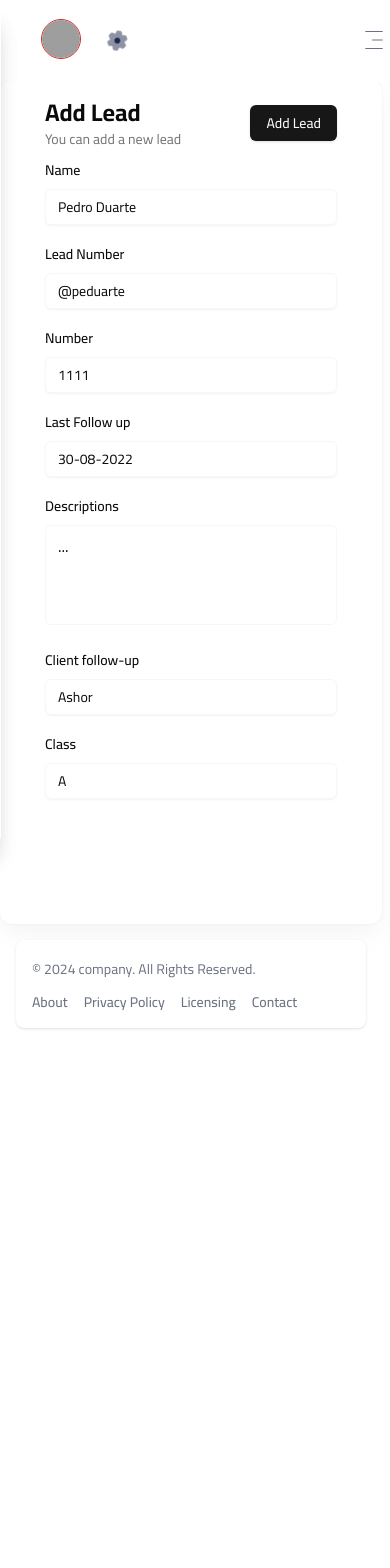
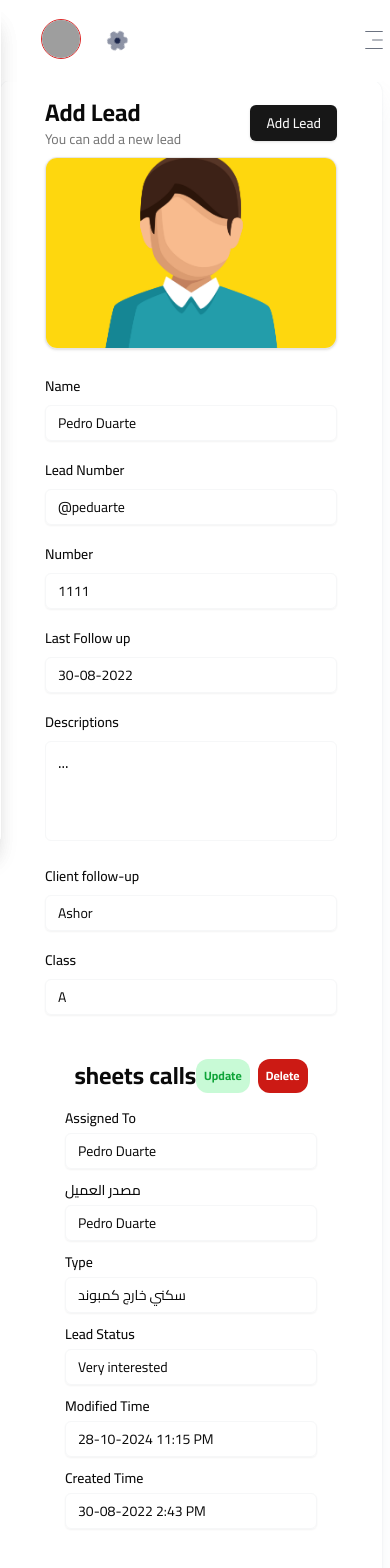
Before and after one commit to ahmedgfathy/globalcrm, a Next.js app: page /dashboard/leads/add-lead in a window 390 px wide. Shown: the top 1568 px of the page. Before the commit the page ends 1044 px from the top, so only its background shows below. Built offline with nearby package versions, Linux system fonts and the light colour scheme; grey boxes are pictures that could not be loaded.

Commit message:
update the buttons

```diff
--- a/src/app/components/dashboard/MainCard.jsx
+++ b/src/app/components/dashboard/MainCard.jsx
@@ -20,8 +20,8 @@ function MainCard({ dataForChart }) {
               <Pie
                 dataKey="value"
                 data={dataForChart}
-                innerRadius={65}
-                outerRadius={88}
+                innerRadius={55}
+                outerRadius={75}
                 fill="#007867"
               />
               <Tooltip />
--- a/src/app/components/user-components/ SheetsCalls.jsx
+++ b/src/app/components/user-components/ SheetsCalls.jsx
@@ -8,44 +8,44 @@ import React from "react";
 
 function SheetCalls() {
     return (
-        <div className="menu-drawer w-full h-max bg-[#FFF] dark:bg-[#222831] border-0">
+        <div className="menu-drawer w-full h-max bg-Lightbg dark:bg-cardbgDark border-0">
             <div className="header w-full flex justify-between max-[450px]:justify-center items-center max-[450px]:flex-wrap gap-y-3">
                 <div>
                     <p className="text-2xl font-bold">sheets calls</p>
                 </div>
                 <div className="w-max flex justify-between items-center gap-2 buttons">
-                    <button className="text-sm max-[450px]:text-xs mx-auto px-4 py-2 max-[450px]:p-2 font-bold rounded-xl  duration-200 text-[#0fa439] hover:text-[#08521d] bg-[#c8fad6] dark:text-white dark:hover:text-[#08521d] dark:bg-[#5be49b] dark:hover:bg-[#ddfce6] capitalize">
+                    <button className="GreenButton dark">
                         Update
                     </button>
-                    <button className="text-sm max-[450px]:text-xs mx-auto px-4 py-2 max-[450px]:p-2 font-bold rounded-xl duration-200 text-white bg-[#e63946] hover:bg-[#c53030] dark:bg-[#ff6b6b] dark:hover:bg-[#c53030] capitalize">
+                    <button className="DeleteButton">
                         Delete
                     </button>
                 </div>
             </div>
-            <CardContent className="grid gap-2 md:grid-cols-2 md:gap-4">
+            <CardContent className="grid gap-2 md:grid-cols-2 md:gap-4 pt-3">
                 <div className="space-y-1 w-full">
                     <Label htmlFor="assigned" className="capitalize">Assigned To</Label>
-                    <Input id="assigned" className="bg-[#eaeaea] dark:bg-[#222831] dark:border-[#263138]" defaultValue="Pedro Duarte" />
+                    <Input id="assigned" className="dark:bg-cardbgDark border-[1px] border-borderSearchInputLight dark:border-borderSearchInputDark hover:border-black focus:border-black dark:hover:border-white dark:focus:border-white focus:outline-none rounded-md" defaultValue="Pedro Duarte" />
                 </div>
                 <div className="space-y-1 w-full">
                     <Label htmlFor="username" className="capitalize">مصدر العميل</Label>
-                    <Input id="username" className="bg-[#eaeaea] dark:bg-[#222831] dark:border-[#263138]" defaultValue="Pedro Duarte" />
+                    <Input id="username" className="dark:bg-cardbgDark border-[1px] border-borderSearchInputLight dark:border-borderSearchInputDark hover:border-black focus:border-black dark:hover:border-white dark:focus:border-white focus:outline-none rounded-md" defaultValue="Pedro Duarte" />
                 </div>
                 <div className="space-y-1 w-full">
                     <Label htmlFor="type" className="capitalize">Type</Label>
-                    <Input id="type" className="bg-[#eaeaea] dark:bg-[#222831] dark:border-[#263138]" defaultValue="سكني خارج كمبوند" />
+                    <Input id="type" className="dark:bg-cardbgDark border-[1px] border-borderSearchInputLight dark:border-borderSearchInputDark hover:border-black focus:border-black dark:hover:border-white dark:focus:border-white focus:outline-none rounded-md" defaultValue="سكني خارج كمبوند" />
                 </div>
                 <div className="space-y-1 w-full">
                     <Label htmlFor="leadStatus" className="capitalize">Lead Status</Label>
-                    <Input id="leadStatus" className="bg-[#eaeaea] dark:bg-[#222831] dark:border-[#263138]" defaultValue="Very interested" />
+                    <Input id="leadStatus" className="dark:bg-cardbgDark border-[1px] border-borderSearchInputLight dark:border-borderSearchInputDark hover:border-black focus:border-black dark:hover:border-white dark:focus:border-white focus:outline-none rounded-md" defaultValue="Very interested" />
                 </div>
                 <div className="space-y-1 w-full">
                     <Label htmlFor="modifiedTime" className="capitalize">Modified Time</Label>
-                    <Input id="modifiedTime" className="bg-[#eaeaea] dark:bg-[#222831] dark:border-[#263138]" defaultValue="28-10-2024 11:15 PM" />
+                    <Input id="modifiedTime" className="dark:bg-cardbgDark border-[1px] border-borderSearchInputLight dark:border-borderSearchInputDark hover:border-black focus:border-black dark:hover:border-white dark:focus:border-white focus:outline-none rounded-md" defaultValue="28-10-2024 11:15 PM" />
                 </div>
                 <div className="space-y-1 w-full">
                     <Label htmlFor="createdTime" className="capitalize">Created Time</Label>
-                    <Input id="createdTime" className="bg-[#eaeaea] dark:bg-[#222831] dark:border-[#263138]" defaultValue="30-08-2022 2:43 PM" />
+                    <Input id="createdTime" className="dark:bg-cardbgDark border-[1px] border-borderSearchInputLight dark:border-borderSearchInputDark hover:border-black focus:border-black dark:hover:border-white dark:focus:border-white focus:outline-none rounded-md" defaultValue="30-08-2022 2:43 PM" />
                 </div>
             </CardContent>
         </div>
--- a/src/app/components/user-components/Details.jsx
+++ b/src/app/components/user-components/Details.jsx
@@ -9,6 +9,7 @@ import { useTranslation } from "@/app/context/TranslationContext";
 import { Pencil, Trash2 } from "lucide-react";
 import Image from "next/image";
 import DeleteButton from "../delete-button/DeleteButton";
+import SheetCalls from "./ SheetsCalls";
 
 export default function Details({ page, ...props }) {
   const { t } = useTranslation();
@@ -45,15 +46,17 @@ export default function Details({ page, ...props }) {
             <Button> {t("add_lead")} </Button>
           ) : (
             <>
-              <Button
-                className="bg-[#c8fad6] hover:bg-[#a7f8c1] text-[#0fa439] hover:text-[#08521d] dark:bg-[#5be49b] dark:hover:bg-[#ddfce6] dark:text-white dark:hover:text-[#08521d]"
+              <button
+                className="GreenButton dark"
               >
                 {t("Update")}
-              </Button>
-              <DeleteButton
-                title={t("Delete")}
+              </button>
+              <button
                 handleDelete={() => console.log("deletes")}
-              />
+                className="DeleteButton dark"
+              >
+                {t("Delete")}
+              </button>
             </>
           )}
         </div>
@@ -119,7 +122,7 @@ export default function Details({ page, ...props }) {
             </div>
           </div>
         </div>
-        {/* <Card className="overflow-hidden lg:col-span-1 h-48 lg:h-40">
+        <Card className="overflow-hidden lg:col-span-1 h-48 lg:h-40">
           <CardContent className="p-0">
             <div className="relative w-full h-48 lg:h-40">
               <Image
@@ -152,8 +155,9 @@ export default function Details({ page, ...props }) {
               </div>
             </div>
           </CardContent>
-        </Card> */}
+        </Card>
       </CardContent>
+      <SheetCalls />
       <input
         id="imageInput"
         type="file"
--- a/src/app/dashboard/leads/page.jsx
+++ b/src/app/dashboard/leads/page.jsx
@@ -49,13 +49,13 @@ function Page() {
           <div className="w-max max-[450px]:w-full">
             <Link
               href="/dashboard/leads/add-lead"
-              className="w-max text-sm max-[450px]:text-xs mx-auto px-4 py-2 max-[450px]:p-2 font-bold rounded-xl  duration-200 text-[#0fa439] hover:text-[#08521d] bg-[#c8fad6] dark:text-white dark:hover:text-[#08521d] dark:bg-[#5be49b] dark:hover:bg-[#ddfce6] capitalize flex justify-between items-center gap-1"
+              className="GreenButton dark flex justify-between items-center gap-1"
             >
               <AiOutlineUserAdd /> {t("add_lead")}
             </Link>
           </div>
         </div>
-        <div className="w-full gap-2 gap-y-5 max-lg:gap-2 max-lg:gap-y-5 px-5 max-lg:px-2 grid grid-cols-5 max-lg:grid-cols-5 max-sm:grid-cols-2 max-[300px]:grid-cols-1">
+        <div className="w-full gap-2 gap-y-5 max-lg:gap-2 max-lg:gap-y-5 px-5 max-lg:px-2 grid grid-cols-5 max-lg:grid-cols-4 max-md:grid-cols-3 max-sm:grid-cols-2 max-[325px]:grid-cols-1">
           {ClientDetails.map((ele) => (
             <div
               key={ele.id}
@@ -105,7 +105,7 @@ function Page() {
               <div className="w-full flex justify-between items-center">
                 <Link
                   href={`/dashboard/leads/${ele.id}`}
-                  className="text-sm max-[450px]:text-xs mx-auto px-4 py-2 max-[450px]:p-2 font-bold rounded-xl hover:scale-105 duration-200 text-[#0fa439] hover:text-[#08521d] bg-[#c8fad6] dark:text-white dark:hover:text-[#08521d] dark:bg-[#5be49b] dark:hover:bg-[#ddfce6] capitalize"
+                  className="GreenButton dark"
                 >
                   {t("button_to_client")}
                 </Link>
--- a/src/app/dashboard/page.jsx
+++ b/src/app/dashboard/page.jsx
@@ -25,7 +25,7 @@ function Page() {
   return (
     <div className="dashboard pt-10">
       <div className="mx-auto container">
-        <div className="grid lg:grid-cols-4 max-sm:grid-cols-1 gap-4 px-2">
+        <div className="grid lg:grid-cols-4 max-sm:grid-cols-1 gap-4 px-4">
           <div className="main-card row-span-2">
             <MainCard dataForChart={dataForChart} />
           </div>
--- a/src/app/globals.css
+++ b/src/app/globals.css
@@ -104,3 +104,73 @@ body {
     max-width: 300px !important;
   }
 }
+
+.GreenButton {
+  font-size: 0.875rem;
+  max-width: 450px;
+  text-align: center;
+  padding: 0.5rem 1rem;
+  font-weight: bold;
+  margin: 0 auto;
+  border-radius: 0.75rem;
+  transition: transform 0.2s ease-in-out;
+  color: #0fa439;
+  background-color: #c8fad6;
+  text-transform: capitalize;
+}
+.GreenButton:hover {
+  color: #08521d;
+}
+.GreenButton:dark {
+  color: white;
+  background-color: #5be49b;
+}
+.GreenButton:hover:dark {
+  color: #08521d;
+  background-color: #ddfce6;
+}
+@media (max-width: 450px) {
+  .GreenButton {
+    font-size: 0.75rem;
+    padding: 0.5rem;
+  }
+}
+
+.DeleteButton {
+  font-size: 0.875rem;
+  max-width: 450px;
+  text-align: center;
+  padding: 0.5rem 1rem;
+  font-weight: bold;
+  margin: 0 auto;
+  border-radius: 0.75rem;
+  transition: transform 0.2s ease-in-out, box-shadow 0.2s ease-in-out;
+  color: white;
+  background-color: #cc1a14;
+  text-transform: capitalize;
+}
+
+.DeleteButton:hover {
+  color: white;
+  background-color: #a11915;
+  /* box-shadow: 0 4px 8px rgba(0, 0, 0, 0.1); Subtle shadow effect on hover */
+}
+
+.DeleteButton:dark {
+  color: white;
+  background-color: #8d1915; /* Slightly darker red for dark mode */
+  border-color: #751411;
+}
+
+.DeleteButton:hover:dark {
+  color: #ffebeb; /* Lighter hover text for dark mode */
+  background-color: #751411; /* Darker red for hover in dark mode */
+  box-shadow: 0 4px 8px rgba(0, 0, 0, 0.15);
+}
+
+@media (max-width: 450px) {
+  .DeleteButton {
+    font-size: 0.75rem;
+    padding: 0.5rem;
+  }
+}
```
